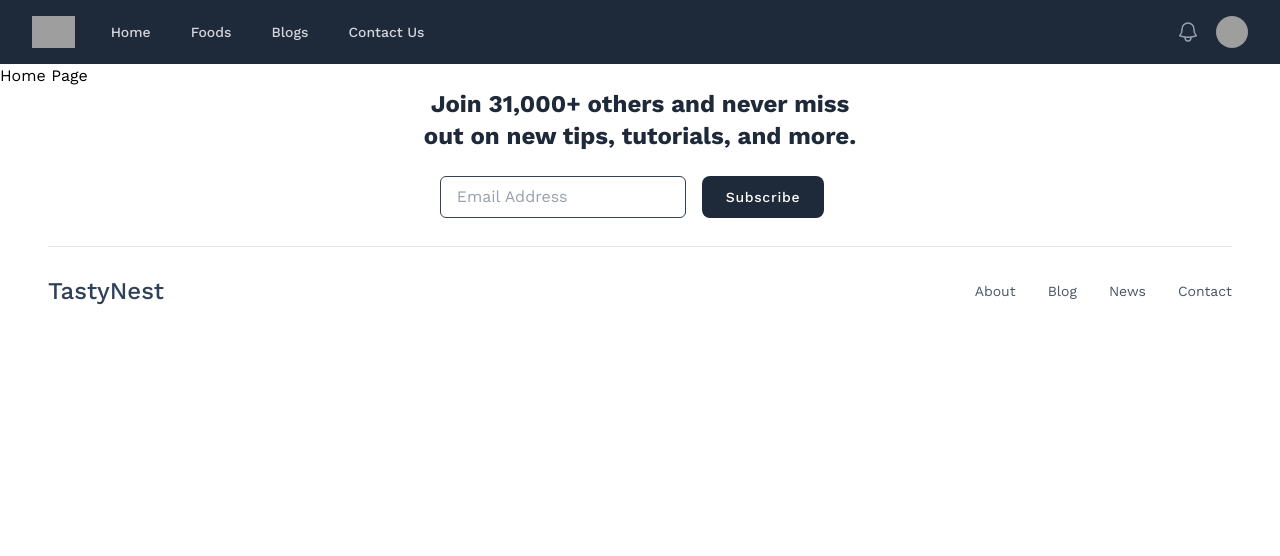
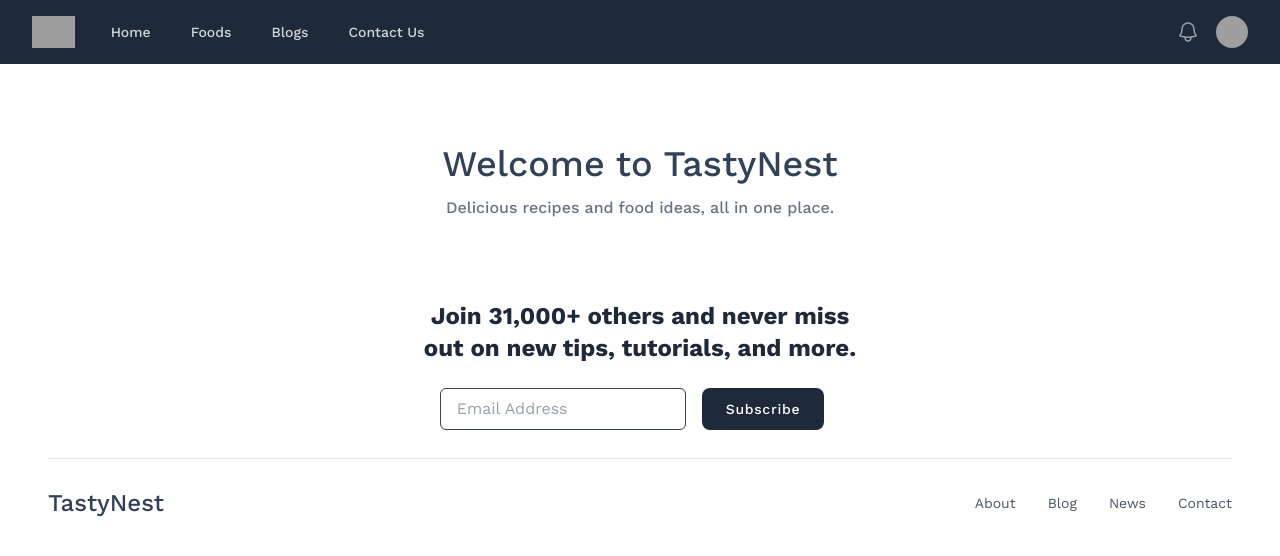
Before and after one commit to WalidurTanjim/tastynest, a React (Vite) app: page / in a window 1280 px wide. Shown: the top 556 px of the page. Built offline with nearby package versions, Linux system fonts and the light colour scheme; grey boxes are pictures that could not be loaded.

Commit message:
Banner added

```diff
--- a/src/App.tsx
+++ b/src/App.tsx
@@ -1,7 +1,7 @@
 import { createBrowserRouter, RouterProvider } from 'react-router-dom'
 import './App.css'
 import MainLayout from './layout/MainLayout'
-import Home from './pages/Home/Home'
+import Home from './pages/Home/Home/Home'
 
 function App() {
   const router = createBrowserRouter([
--- /dev/null
+++ b/src/pages/Home/Banner/Banner.tsx
@@ -0,0 +1,10 @@
+const Banner = () => {
+    return (
+        <div className="text-center">
+            <h1 className="text-2xl md:text-3xl lg:text-4xl font-medium text-slate-700">Welcome to TastyNest</h1>
+            <p className="font-medium text-gray-500 mt-3">Delicious recipes and food ideas, all in one place.</p>
+        </div>
+    );
+};
+
+export default Banner;
--- a/src/pages/Home/Home.tsx
+++ /dev/null
@@ -1,11 +0,0 @@
-const Home = () => {
-    return (
-        <div>
-            <div>
-                <h1>Home Page</h1>
-            </div>
-        </div>
-    );
-};
-
-export default Home;
--- /dev/null
+++ b/src/pages/Home/Home/Home.tsx
@@ -0,0 +1,13 @@
+import Banner from "../Banner/Banner";
+
+const Home = () => {
+    return (
+        <div className="home w-full">
+            <div className="container mx-auto w-full px-2 sm:px-6 lg:px-8 py-20">
+                <Banner />
+            </div>
+        </div>
+    );
+};
+
+export default Home;
```
